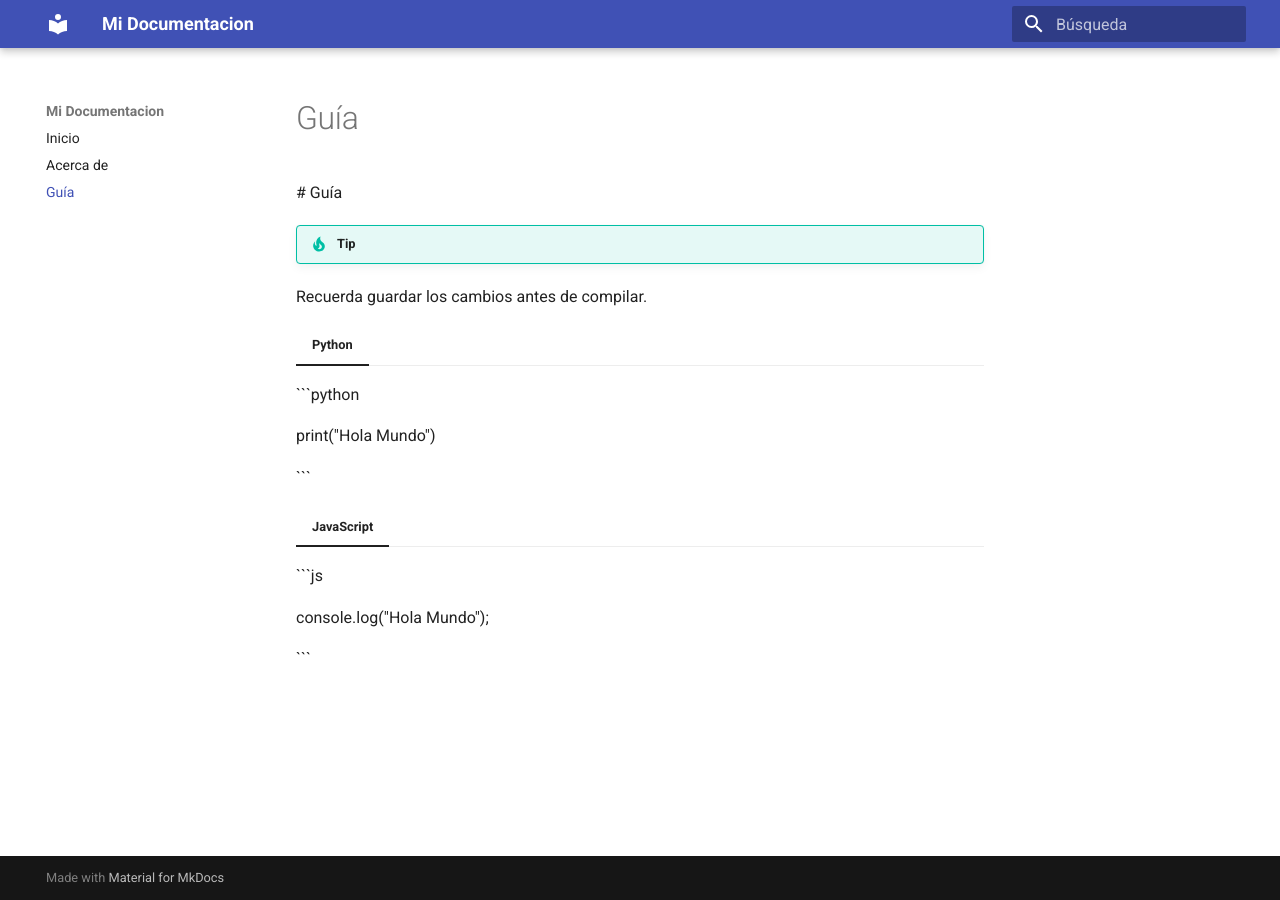
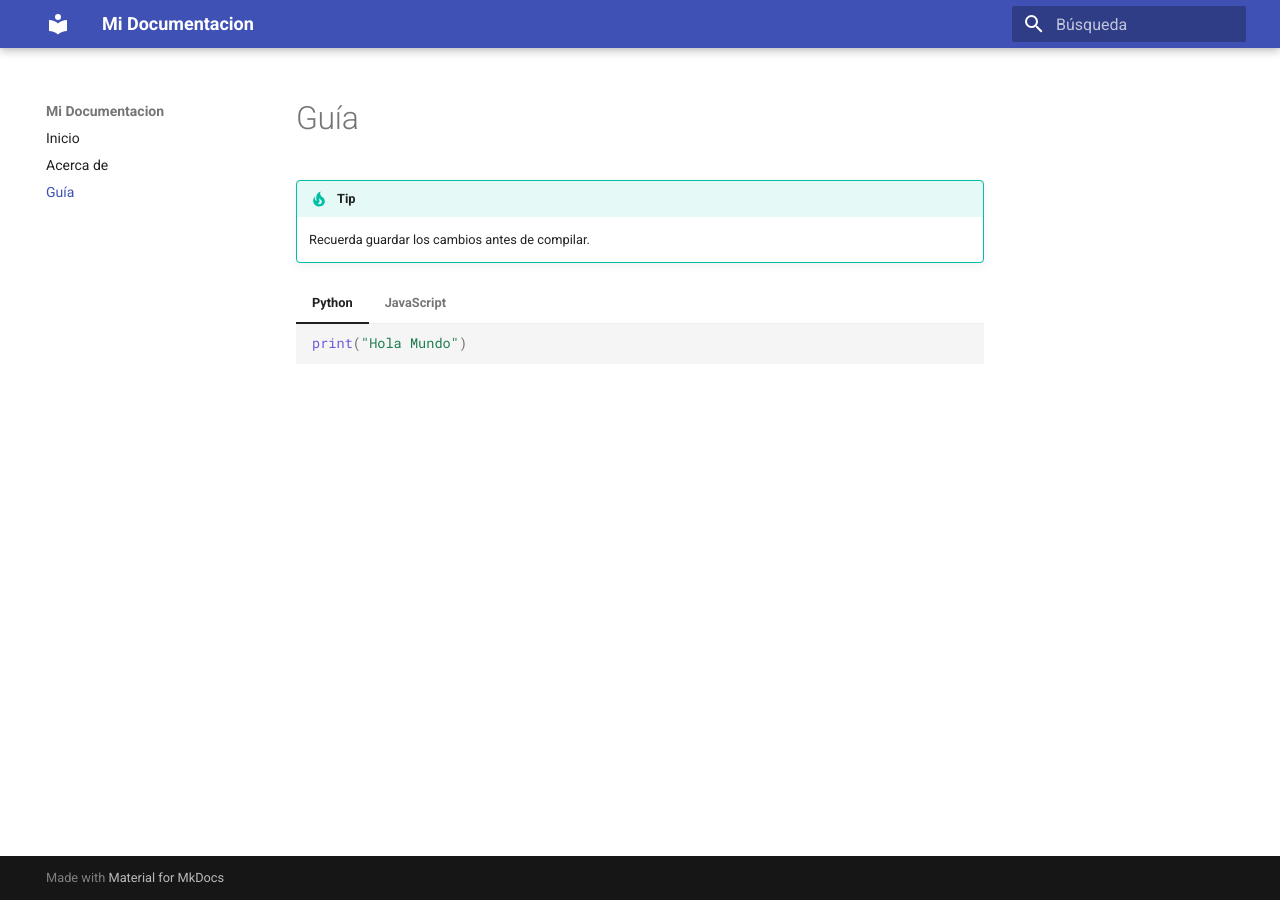
Before and after one commit to diegohdez33/mi-documentacion, an MkDocs documentation site: the page built from docs/guia.md, in a window 1280 px wide. Built offline with MkDocs 1.6.1 and Material for MkDocs 9.7.7, drawn with Linux system fonts in a browser that asks for light colours.

````diff
--- a/docs/guia.md
+++ b/docs/guia.md
@@ -1,31 +1,16 @@
-\# Guía
-
-
+# Guía
 
 !!! tip
-
-&#x20;   Recuerda guardar los cambios antes de compilar.
-
-
+    Recuerda guardar los cambios antes de compilar.
 
 === "Python"
 
-
-
-&#x20;   ```python
-
-&#x20;   print("Hola Mundo")
-
-&#x20;   ```
-
-
+    ```python
+    print("Hola Mundo")
+    ```
 
 === "JavaScript"
 
-
-
-&#x20;   ```js
-
-&#x20;   console.log("Hola Mundo");
-
-&#x20;   ```
+    ```js
+    console.log("Hola Mundo");
+    ```
--- a/mkdocs.yml
+++ b/mkdocs.yml
@@ -12,5 +12,7 @@ nav:
 markdown_extensions:
   - tables
   - admonition
+  - pymdownx.superfences
+  - pymdownx.highlight
   - pymdownx.tabbed:
       alternate_style: true
````
